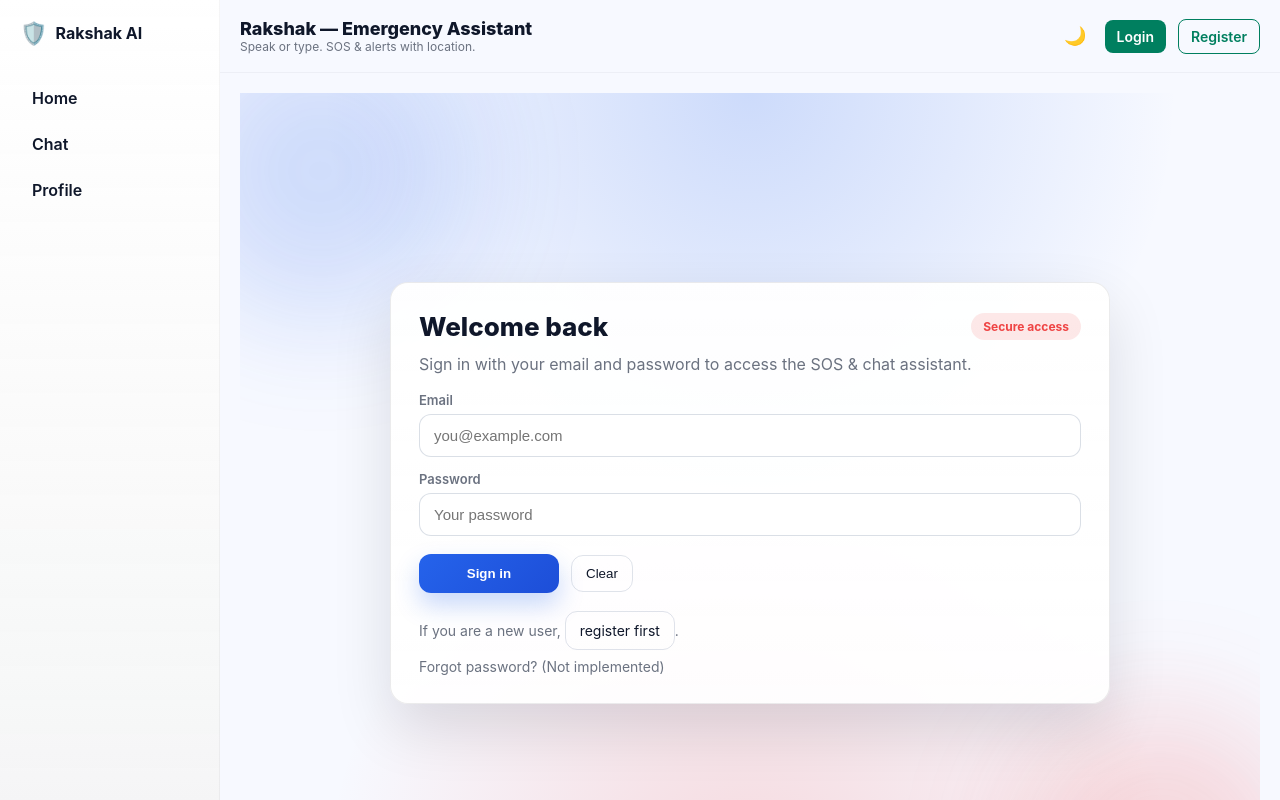
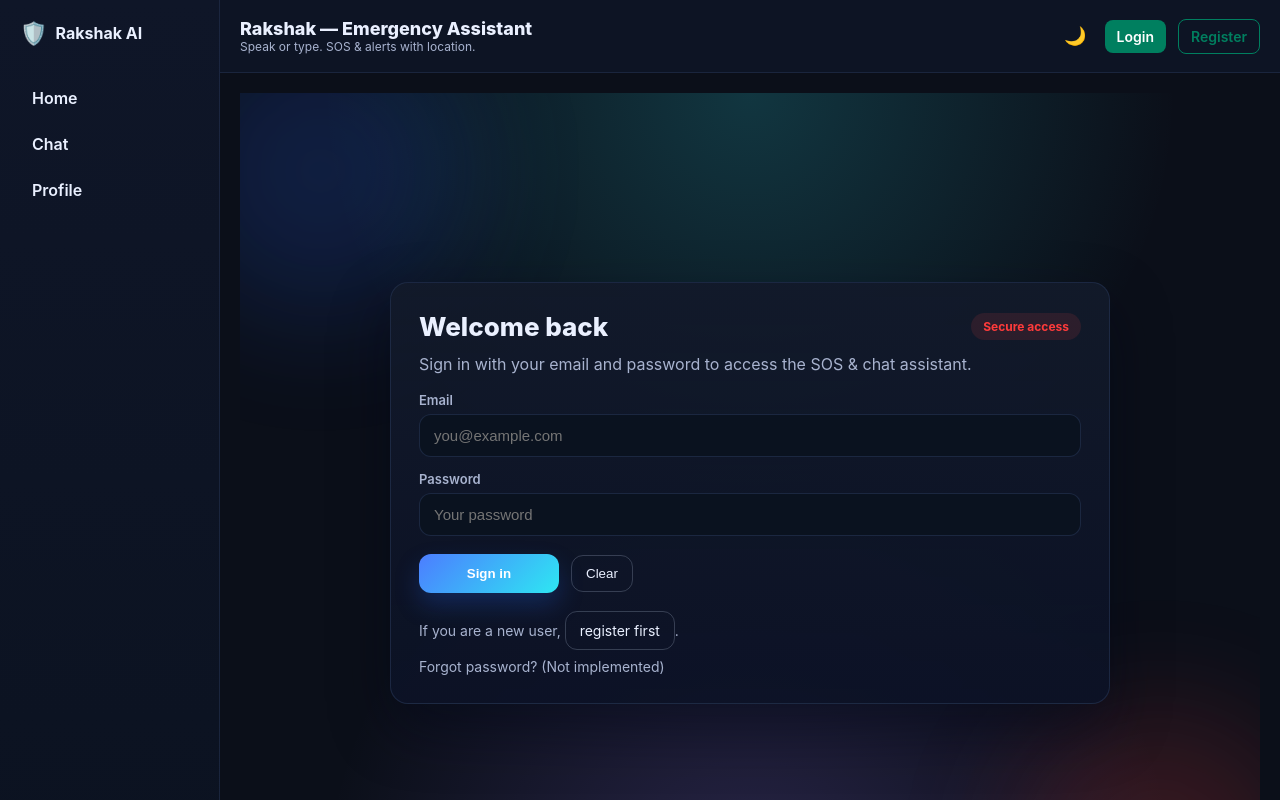
Before and after one commit to bhaweshsingh559/AWS_Hackerthon, a React (Vite) app in the folder ai-emergency-frontend/: page /login in a window 1280 px wide. Shown: the top 800 px of the page. Built offline with nearby package versions, Linux system fonts and the light colour scheme; no server answers.

Commit message:
Fix dashboard layering and dark auth theme

```diff
--- a/ai-emergency-frontend/src/components/AppShellLayout.jsx
+++ b/ai-emergency-frontend/src/components/AppShellLayout.jsx
@@ -17,7 +17,7 @@ export default function AppShellLayout({ children, theme, onToggleTheme }) {
   const isDashboard = location.pathname === "/chat";
 
   return (
-    <div className="app-shell">
+    <div className={`app-shell${isDashboard ? " app-shell--dashboard" : ""}`}>
       {/* ==== LEFT SIDEBAR ==== */}
       {!isDashboard && (
         <aside className="app-shell__sidebar" aria-hidden={false}>
--- a/ai-emergency-frontend/src/styles/globals.css
+++ b/ai-emergency-frontend/src/styles/globals.css
@@ -1,12 +1,12 @@
 :root {
-  --bg: #f7f9ff;
-  --panel: #ffffff;
-  --muted: #6b7280;
-  --text: #0f172a;
-  --accent: #2563eb; /* blue */
-  --accent-strong: #1d4ed8;
-  --alert: #ef4444; /* red */
-  --glass: rgba(15,23,42,0.04);
+  --bg: #0b0f19;
+  --panel: #121a2a;
+  --muted: #a8b3cf;
+  --text: #eaf0ff;
+  --accent: #4c7dff; /* blue */
+  --accent-strong: #2ee7f2;
+  --alert: #ff3b3b; /* red */
+  --glass: rgba(255,255,255,0.06);
 }
 
 /* dark theme overrides */
@@ -45,6 +45,7 @@ body, #root { height: 100%; margin: 0; font-family: Inter, ui-sans-serif, system
     radial-gradient(circle at center, rgba(46,231,242,0.08), transparent 55%),
     radial-gradient(circle at center, rgba(255,255,255,0.05), transparent 60%);
   pointer-events: none;
+  z-index: 0;
 }
 .dashboard-shell::after {
   content: "";
@@ -56,6 +57,11 @@ body, #root { height: 100%; margin: 0; font-family: Inter, ui-sans-serif, system
   background-size: 120px 120px, 100% 100%;
   opacity: 0.3;
   pointer-events: none;
+  z-index: 0;
+}
+.dashboard-shell > * {
+  position: relative;
+  z-index: 1;
 }
 .dashboard-topbar {
   display: flex;
@@ -419,9 +425,9 @@ body, #root { height: 100%; margin: 0; font-family: Inter, ui-sans-serif, system
   justify-content: center;
   padding: 24px;
   background:
-    radial-gradient(circle at top, rgba(37,99,235,0.2), transparent 45%),
-    radial-gradient(circle at bottom, rgba(239,68,68,0.18), transparent 45%),
-    var(--bg);
+    radial-gradient(circle at top, rgba(46,231,242,0.18), transparent 45%),
+    radial-gradient(circle at bottom, rgba(155,123,255,0.2), transparent 45%),
+    #0b0f19;
   position: relative;
   overflow: hidden;
 }
@@ -452,16 +458,12 @@ body, #root { height: 100%; margin: 0; font-family: Inter, ui-sans-serif, system
   max-width: 720px;
   padding: 28px;
   border-radius: 18px;
-  background: linear-gradient(180deg, rgba(255,255,255,0.95), rgba(255,255,255,0.9));
-  border: 1px solid rgba(2,6,23,0.08);
-  box-shadow: 0 24px 60px rgba(2,6,23,0.12);
+  background: linear-gradient(180deg, rgba(18,26,42,0.98), rgba(12,18,38,0.92));
+  border: 1px solid rgba(35,49,79,0.7);
+  box-shadow: 0 24px 60px rgba(2,6,23,0.45);
   position: relative;
   z-index: 1;
   animation: cardRise 0.6s ease-out;
-}
-[data-theme="dark"] .auth-card {
-  background: linear-gradient(180deg, rgba(11,18,32,0.95), rgba(8,16,32,0.88));
-  border-color: rgba(255,255,255,0.06);
 }
 .auth-header {
   display: flex;
@@ -487,14 +489,10 @@ body, #root { height: 100%; margin: 0; font-family: Inter, ui-sans-serif, system
   width: 100%;
   padding: 12px 14px;
   border-radius: 12px;
-  border: 1px solid rgba(148,163,184,0.35);
+  border: 1px solid rgba(35,49,79,0.7);
   font-size: 15px;
-  background: rgba(255,255,255,0.9);
+  background: rgba(11,18,32,0.9);
   color: var(--text);
-}
-[data-theme="dark"] .auth-input {
-  background: rgba(15,23,42,0.7);
-  border-color: rgba(148,163,184,0.2);
 }
 .auth-input:focus { outline: 2px solid rgba(37,99,235,0.28); border-color: rgba(37,99,235,0.6); }
 .auth-full { grid-column: 1 / -1; }
@@ -537,8 +535,8 @@ body, #root { height: 100%; margin: 0; font-family: Inter, ui-sans-serif, system
 .app-shell { display: flex; min-height: 100vh; }
 .app-shell__sidebar {
   width: 220px;
-  background: linear-gradient(180deg, var(--panel), color-mix(in srgb, var(--panel) 85%, black 4%));
-  border-right: 1px solid var(--glass);
+  background: linear-gradient(180deg, #0f1628, #0b1220);
+  border-right: 1px solid rgba(35,49,79,0.6);
   padding: 20px;
   display: flex;
   flex-direction: column;
@@ -560,7 +558,8 @@ body, #root { height: 100%; margin: 0; font-family: Inter, ui-sans-serif, system
 
 /* main content */
 .app-shell__main { flex:1; display:flex; flex-direction:column; min-height:100vh; }
-.topbar { display:flex; justify-content:space-between; align-items:center; padding:18px 20px; border-bottom:1px solid var(--glass); background:transparent; }
+.app-shell { background: #0b0f19; }
+.topbar { display:flex; justify-content:space-between; align-items:center; padding:18px 20px; border-bottom:1px solid rgba(35,49,79,0.6); background: rgba(15,23,42,0.65); }
 .topbar__title { font-weight:800; font-size:18px; color:var(--text) }
 .topbar__subtitle { font-size:12px; color:var(--muted) }
 .content { padding:20px; flex:1; overflow:auto; }
@@ -661,3 +660,11 @@ body, #root { height: 100%; margin: 0; font-family: Inter, ui-sans-serif, system
     width: 100%;
   }
 }
+.app-shell--dashboard .app-shell__sidebar,
+.app-shell--dashboard .topbar,
+.app-shell--dashboard .footer {
+  display: none;
+}
+.app-shell--dashboard .content {
+  padding: 0;
+}
```
